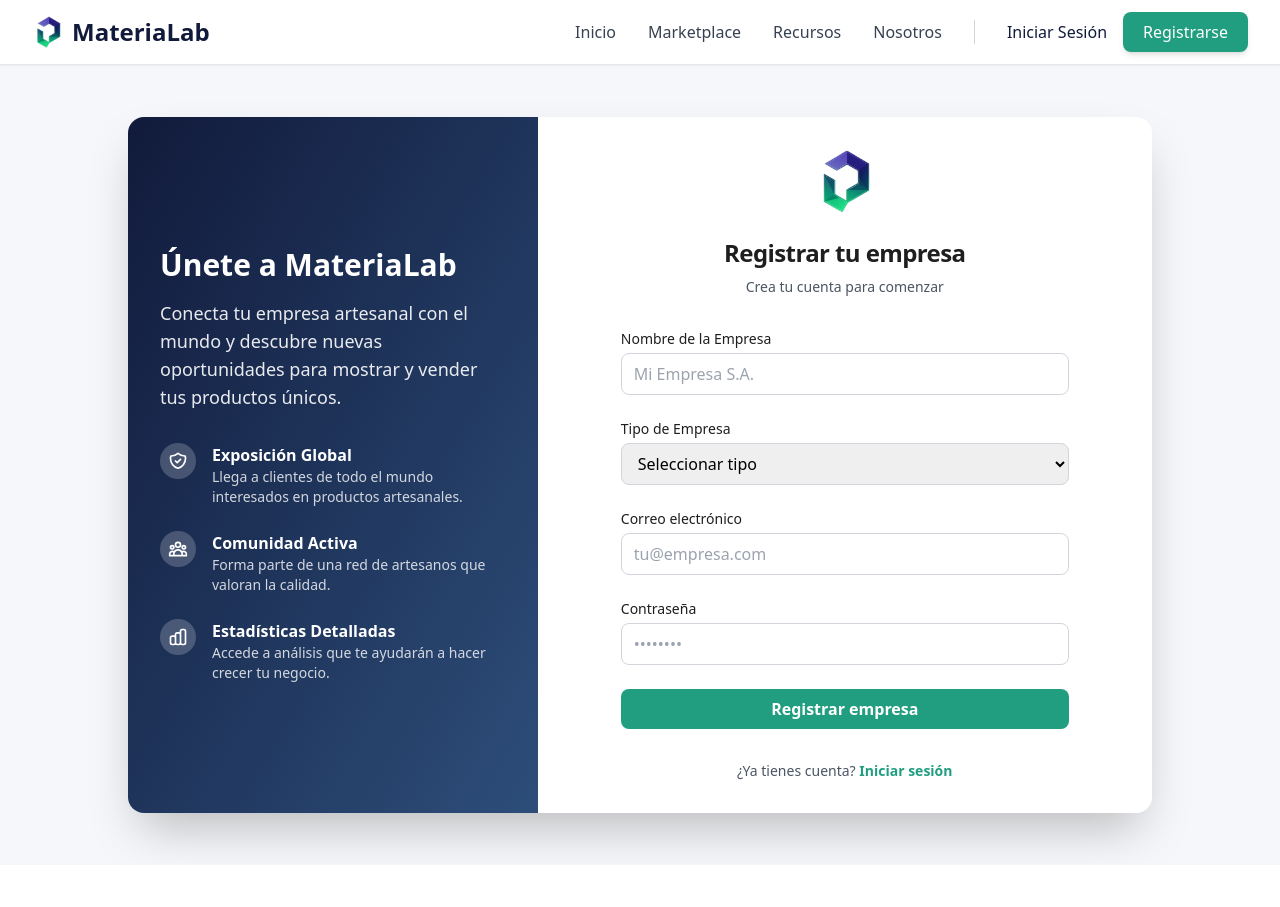
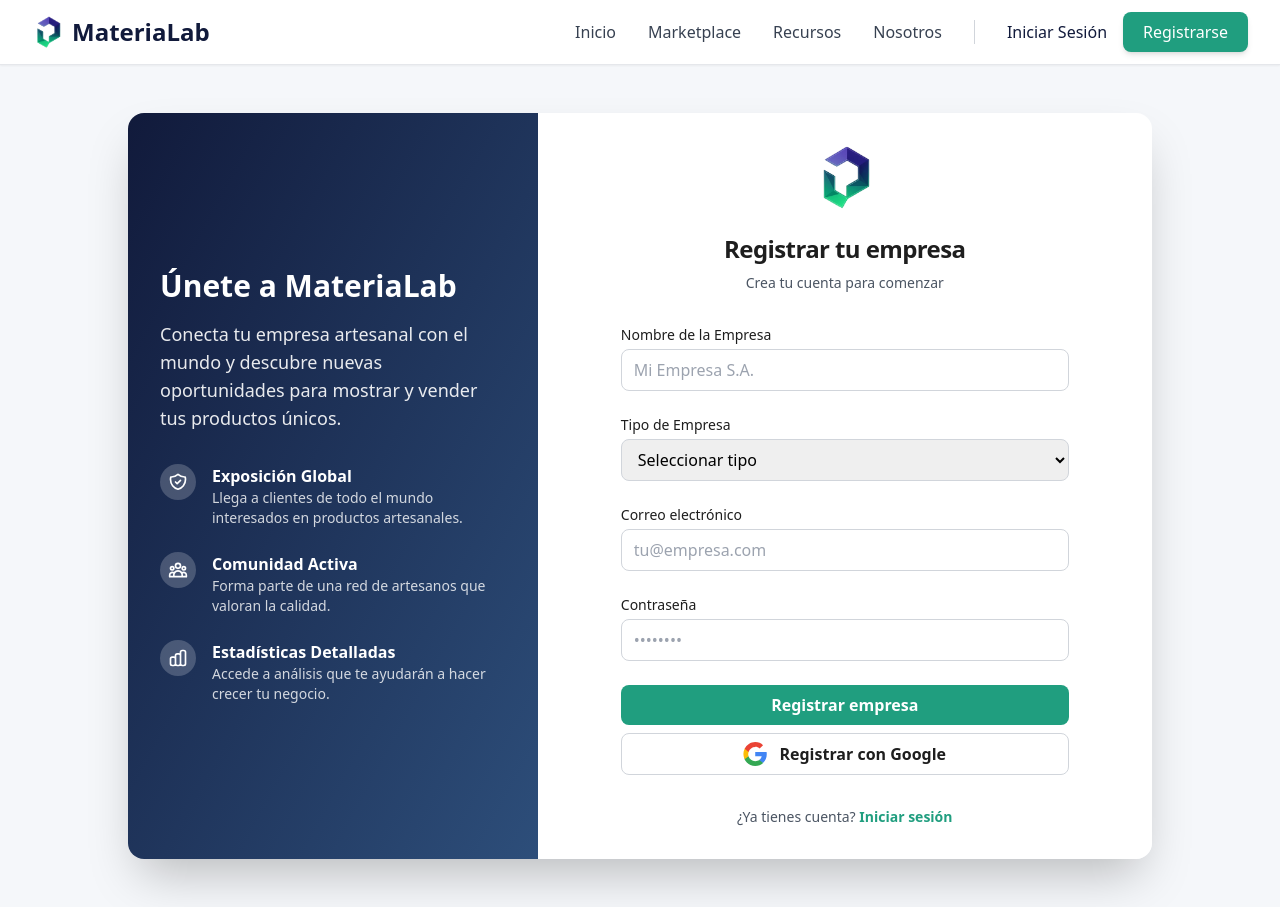
Before and after one commit to RogerGTWAR/Proyecto_Emprendimiento, a React (Vite) app in the folder frontend/: page /register in a window 1280 px wide. Before the commit the page ends 865 px from the top, so only its background shows below. Built offline with nearby package versions, Linux system fonts and the light colour scheme.

Commit message:
Adding Signin Button

```diff
--- a/frontend/src/components/auth/LoginForm.jsx
+++ b/frontend/src/components/auth/LoginForm.jsx
@@ -4,7 +4,7 @@
 import { Link, useNavigate } from 'react-router-dom';
 
 const LoginForm = () => {
-  const { formData, setFormData, loading, login } = useAuthStore();
+  const { formData, setFormData, loading, login, oauth } = useAuthStore();
   const navigate = useNavigate();
 
   const handleSubmit = async (e) => {
@@ -139,6 +139,17 @@
                 </Button>
               </form>
 
+              <Button
+                onClick={oauth}
+                type="button"
+                className='w-full bg-white border-[1px] border-gray-300 text-[#1e1e1e] hover:bg-transparent mt-2'
+              >
+                <div className='flex items-center justify-center gap-x-3'>
+                  <svg xmlns="http://www.w3.org/2000/svg" viewBox="0 0 533.5 544.3" width="24" height="24"><path fill="#4285F4" d="M533.5 278.4c0-17.3-1.5-34-4.3-50.3H272v95.1h146.9c-6.3 34.1-25.6 62.9-54.5 82v68.2h88.1c51.5-47.4 81-117.6 81-195z" /><path fill="#34A853" d="M272 544.3c73.3 0 134.8-24.2 179.7-65.7l-88.1-68.2c-24.5 16.5-55.9 26.2-91.6 26.2-70.6 0-130.5-47.6-152-111.3H31.5v69.6C76.3 479 167.5 544.3 272 544.3z" /><path fill="#FBBC05" d="M120 322.3c-10.5-31.5-10.5-65.6 0-97.1V155.6H31.5c-36.9 73.9-36.9 160.4 0 234.3l88.5-67.6z" /><path fill="#EA4335" d="M272 107.9c38.9 0 73.7 13.4 101.2 39.7l75.9-75.9C406.8 24.6 345.3 0 272 0 167.5 0 76.3 65.3 31.5 155.6l88.5 69.6c21.5-63.7 81.4-111.3 152-111.3z" /></svg>
+                  <span className='text-[#1e1e1e] '>Login con Google</span>
+                </div>
+              </Button>
+
               <div className="mt-6">
                 <div className="relative">
                   <div className="absolute inset-0 flex items-center">
--- a/frontend/src/components/auth/RegisterForm.jsx
+++ b/frontend/src/components/auth/RegisterForm.jsx
@@ -4,7 +4,7 @@
 import { Link } from 'react-router-dom';
 
 const RegisterForm = () => {
-  const { formData, setFormData, loading, register } = useAuthStore();
+  const { formData, setFormData, loading, register, oauth } = useAuthStore();
 
   const handleSubmit = async (e) => {
     e.preventDefault();
@@ -156,6 +156,17 @@
                 </Button>
               </form>
 
+              <Button
+                onClick={oauth}
+                type="button"
+                className='w-full bg-white border-[1px] border-gray-300 hover:bg-transparent mt-2'
+              >
+                <div className='flex items-center justify-center gap-x-3'>
+                  <svg xmlns="http://www.w3.org/2000/svg" viewBox="0 0 533.5 544.3" width="24" height="24"><path fill="#4285F4" d="M533.5 278.4c0-17.3-1.5-34-4.3-50.3H272v95.1h146.9c-6.3 34.1-25.6 62.9-54.5 82v68.2h88.1c51.5-47.4 81-117.6 81-195z" /><path fill="#34A853" d="M272 544.3c73.3 0 134.8-24.2 179.7-65.7l-88.1-68.2c-24.5 16.5-55.9 26.2-91.6 26.2-70.6 0-130.5-47.6-152-111.3H31.5v69.6C76.3 479 167.5 544.3 272 544.3z" /><path fill="#FBBC05" d="M120 322.3c-10.5-31.5-10.5-65.6 0-97.1V155.6H31.5c-36.9 73.9-36.9 160.4 0 234.3l88.5-67.6z" /><path fill="#EA4335" d="M272 107.9c38.9 0 73.7 13.4 101.2 39.7l75.9-75.9C406.8 24.6 345.3 0 272 0 167.5 0 76.3 65.3 31.5 155.6l88.5 69.6c21.5-63.7 81.4-111.3 152-111.3z" /></svg>
+                  <span className='text-[#1e1e1e] '>Registrar con Google</span>
+                </div>
+              </Button>
+
               <p className="mt-8 text-center text-sm text-[#4B5563]">
                 ¿Ya tienes cuenta?{' '}
                 <Link to="/login" className="font-semibold text-[#209E7F] hover:text-[#32C3A2]">
--- a/frontend/src/store/authStore.js
+++ b/frontend/src/store/authStore.js
@@ -44,5 +44,9 @@
     } finally {
       set({ loading: false });
     }
+  },
+
+  oauth: async () => {
+    window.location.href = "http://localhost:3000/api/users/register/google";
   }
 }));
```
